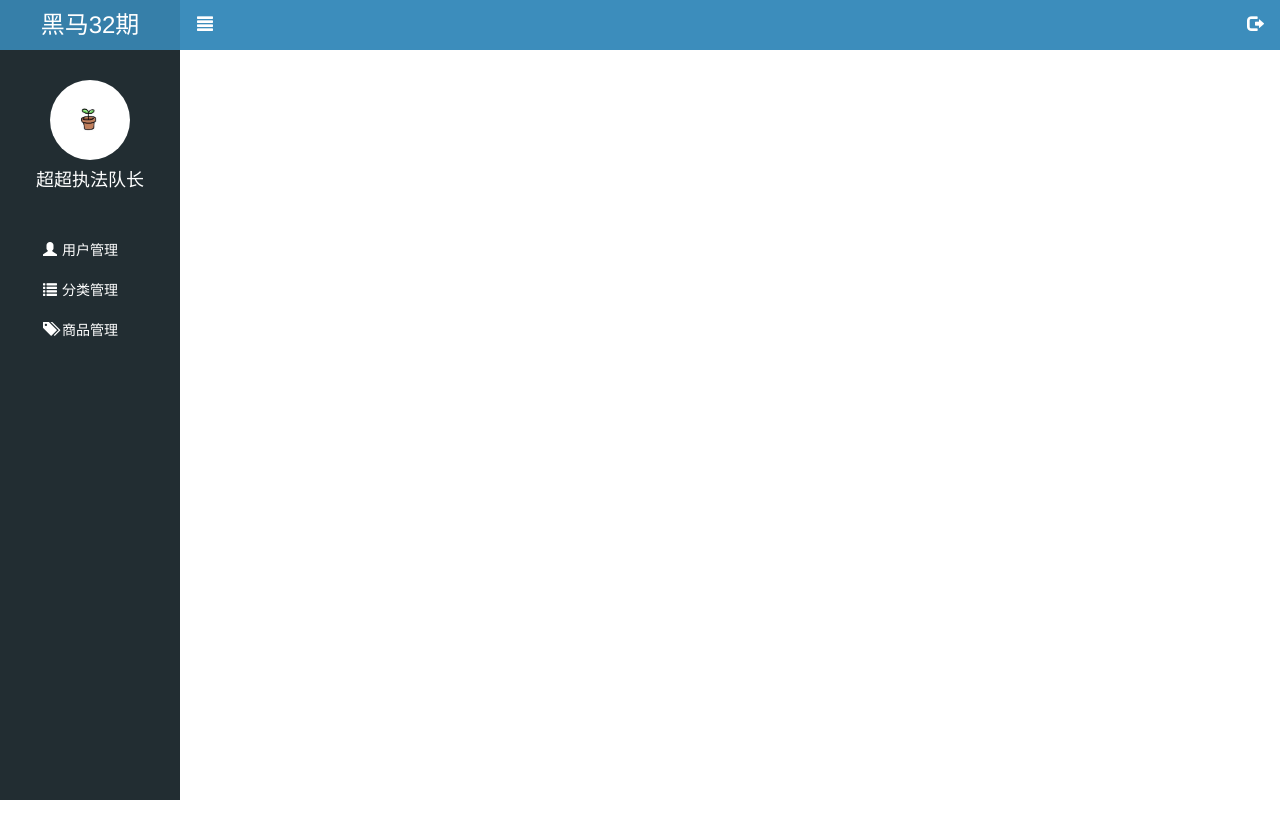
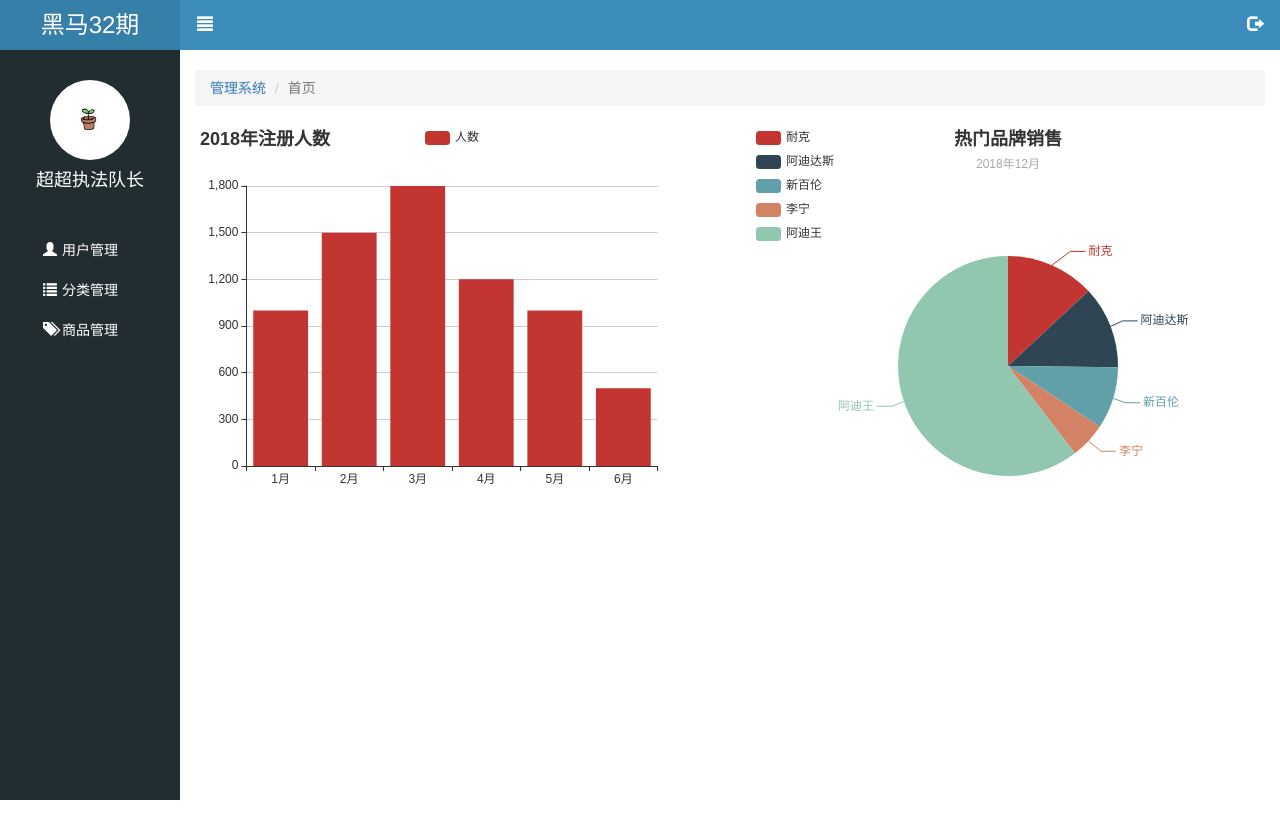
Before and after one commit to yuzengchao/letao, a website: page public/back/index.html in a window 1280 px wide. Before the commit the page ends 800 px from the top, so only its background shows below. Drawn offline with Linux system fonts and the light colour scheme; no server answers.

Commit message:
首页完成

```diff
--- a/public/back/css/common.css
+++ b/public/back/css/common.css
@@ -75,7 +75,15 @@ ul{
 }
 
 
-
+.lt-main{
+    padding-top: 50px;
+    padding-left: 180px;
+    transition: all 1s;
+    height: 1000px;
+}
+.lt-main.hidemenu{
+    padding-left:0;
+}
 
 .lt-main .topbar{
     height: 50px;
@@ -98,10 +106,23 @@ ul{
     color: #fff;
     text-align: center;
 }
-.container-fluid {
-    padding-left: 180px;
-    transition: all 1s;
+.lt-main .container-fluid .breadcrumb{
+    margin-top: 20px;
 }
-.container-fluid.hidemenu{
-    padding-left:0;
+.lt-main .echarts-box{
+  height: 100%;
+  width: 100%;
+  position: relative;
 }
+.lt-main .echarts-box #echarts-left,
+.lt-main .echarts-box #echarts-right{
+    height: 400px;
+    width: 48%;
+    /* background-color: pink; */
+
+}
+
+.lt-mask .modal-body{
+    color: #A94442;
+
+}
--- a/public/back/index.html
+++ b/public/back/index.html
@@ -41,11 +41,39 @@
     <div class="lt-main">
         <div class="topbar">
             <a href="javascript:;" class="list pull-left"><i class="glyphicon glyphicon-align-justify"></i></a>
-            <a href="javascript:;" class="logout pull-right"><i class="glyphicon glyphicon-log-out"></i></a>
+            <a href="javascript:;" class="pull-right" data-toggle="modal" data-target="#lt-mask"><i class="glyphicon glyphicon-log-out"></i></a>
         </div>
-        <div class="container-fluid"></div>
+        <div class="container-fluid">
+            <ol class="breadcrumb">
+                <li><a href="#">管理系统</a></li>
+                <li class="active">首页</li>
+            </ol>
+            <div class="echarts-box">
+                <div id="echarts-left" class="pull-left"></div>
+                <div id="echarts-right" class="pull-right"></div>
+            </div>
+        </div>
     </div>
-    <div class="lt-mask"></div>
+    <div class="lt-mask">
+        <div class="modal fade" id="lt-mask" tabindex="-1" >
+            <div class="modal-dialog modal-sm">
+                <div class="modal-content">
+                    <div class="modal-header">
+                        <button type="button" class="close" data-dismiss="modal"><span>&times;</span></button>
+                        <h4 class="modal-title" id="myModalLabel">温馨提示</h4>
+                    </div>
+                    <div class="modal-body">
+                        <i class="glyphicon glyphicon-info-sign"></i>
+                            您确定要退出后台管理系统吗？
+                    </div>
+                    <div class="modal-footer">
+                        <button type="button" class="btn btn-default" data-dismiss="modal">取消</button>
+                        <button type="button" class="btn btn-primary logout">退出</button>
+                    </div>
+                </div>
+            </div>
+        </div>
+    </div>
 
 
 
@@ -56,8 +84,8 @@
     <script src="./lib/bootstrap/js/bootstrap.js"></script>
     <script src="./lib/nprogress/nprogress.js"></script>
     <script src="./lib/echarts/echarts.common.min.js"></script>
+    <script src="./js/isLogin.js"></script>
     <script src="./js/common.js"></script>
-    <script src="./js/isLogin.js"></script>
     <script src="./js/index.js"></script>
 </body>
 
--- a/public/back/js/common.js
+++ b/public/back/js/common.js
@@ -17,9 +17,9 @@ $(document).ajaxComplete(function () {
 
 
     ; (function () {
-        $('.list').on('click', function () {
+        $('.topbar .list').on('click', function () {
             $('.lt-aside').toggleClass('hidemenu');
             $('.topbar').toggleClass('hidemenu');
-            $('.container-fluid').toggleClass('hidemenu');
+            $('.lt-main').toggleClass('hidemenu');
         })
     })()
--- a/public/back/js/index.js
+++ b/public/back/js/index.js
@@ -0,0 +1,83 @@
+$(function () {
+    $('.logout').on('click', function () {
+        $.ajax({
+            type: 'get',
+            url: '/employee/employeeLogout',
+            dataType: 'json',
+            success: function (res) {
+                if (res.success) {
+                    location.href = 'login.html'
+                }
+            }
+        })
+    })
+})
+
+$(function () {
+    var echartsLeft = echarts.init(document.getElementById('echarts-left'))
+    var option1 = {
+        title: {
+            text: '2018年注册人数'
+        },
+        tooltip: {},
+        legend: {
+            data:['人数']
+        },
+        xAxis: {
+            data: ["1月","2月","3月","4月","5月","6月"]
+        },
+        yAxis: {},
+        series: [{
+            name: '人数',
+            type: 'bar',
+            data: [1000, 1500, 1800, 1200, 1000, 500]
+        }]
+    };
+    echartsLeft.setOption(option1);
+
+
+
+
+    var echartsRight = echarts.init(document.getElementById('echarts-right'))
+    var option2 = {
+        title : {
+            text: '热门品牌销售',
+            subtext: '2018年12月',
+            x:'center'
+        },
+        tooltip : {
+            trigger: 'item',
+            formatter: "{a} <br/>{b} : {c} ({d}%)"
+        },
+        legend: {
+            orient: 'vertical',
+            left: 'left',
+            data: ['耐克','阿迪达斯','新百伦','李宁','阿迪王']
+        },
+        series : [
+            {
+                name: '访问来源',
+                type: 'pie',
+                radius : '55%',
+                center: ['50%', '60%'],
+                data:[
+                    {value:335, name:'耐克'},
+                    {value:310, name:'阿迪达斯'},
+                    {value:234, name:'新百伦'},
+                    {value:135, name:'李宁'},
+                    {value:1548, name:'阿迪王'}
+                ],
+                itemStyle: {
+                    emphasis: {
+                        shadowBlur: 10,
+                        shadowOffsetX: 0,
+                        shadowColor: 'rgba(0, 0, 0, 0.5)'
+                    }
+                }
+            }
+        ]
+    };
+    echartsRight.setOption(option2);
+
+
+})
--- a/public/back/js/isLogin.js
+++ b/public/back/js/isLogin.js
@@ -1,9 +1,10 @@
+
     $.ajax({
         type: 'get',
-    url: '- /employee/checkRootLogin',
+        url: '/employee/checkRootLogin',
         dataType: 'json',
-    success: function (e) {
-        if (e.error === 400) {
+        success: function (res) {
+            if (res.error === 400) {
                 location.href = 'login.html'
             }
         }
```
Lines whose indentation alone changed are shown as unchanged.
